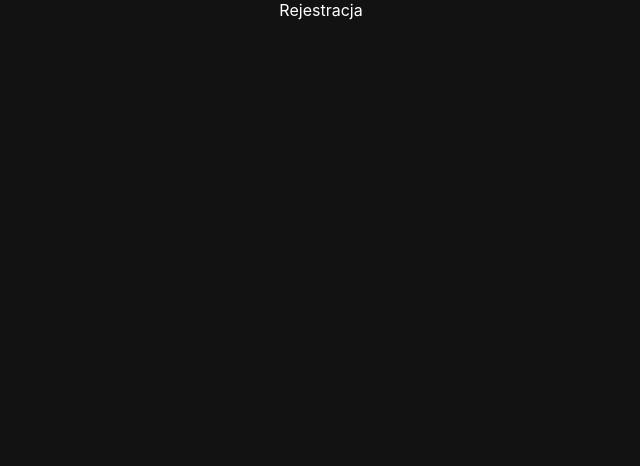
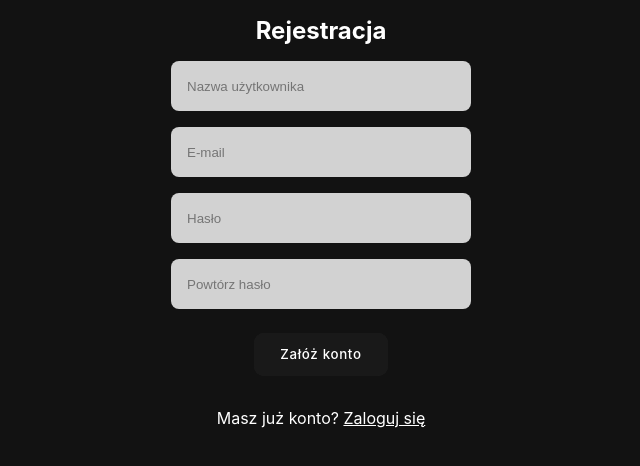
Before and after one commit to Nico2d/TimeLord, a React (Create React App) app: page /register in a window 1280 px wide. Shown: the top 466 px of the page, without its empty margins (319-959 px from the left). Built offline with nearby package versions, Linux system fonts and the light colour scheme.

Commit message:
feat: register new user

```diff
--- a/src/Components/Routing/Routing.tsx
+++ b/src/Components/Routing/Routing.tsx
@@ -4,6 +4,7 @@ import { NoMatch } from "../../Pages/404";
 import { Dashboard } from "../../Pages/Dashboard";
 import { LandingPage } from "../../Pages/LandingPage";
 import { LoginPage } from "../../Pages/LoginPage";
+import { Register } from "../../Pages/Register";
 import { Timer } from "../../Pages/Timer";
 import { TimerWithoutAuth } from "../../Pages/TimerWithoutAuth";
 import ProtectedRoute, { ProtectedRouteProps } from "../Shared/ProtectedRoute";
@@ -34,9 +35,8 @@ export const Routing = () => {
       <Switch>
         <Route exact path="/" component={LandingPage} />
         <Route path="/login" component={LoginPage} />
-        <Route path="/register">Rejestracja</Route>
+        <Route path="/register" component={Register} />
 
-        {/* PROTECTED */}
         <ProtectedRoute
           {...defaultProtectedRouteProps}
           path="/dashboard"
@@ -71,24 +71,6 @@ export const Routing = () => {
           component={Timer}
         />
 
-        {/* NOT PROTECTED */}
-        {/* <Route path="/dashboard/">
-          <Dashboard />
-        </Route> */}
-
-        {/* <Route path="/projects">
-          <Dashboard />
-        </Route> */}
-
-        {/* <Route path="/statistics">
-          <Dashboard />
-        </Route>
-        <Route path="/settings">
-          <Dashboard />
-        </Route> */}
-
-        {/* END NOT PROTECTED */}
-
         <Route path="/timer/">
           <TimerWithoutAuth />
         </Route>
--- a/src/Components/Shared/ProtectedRoute.tsx
+++ b/src/Components/Shared/ProtectedRoute.tsx
@@ -21,15 +21,11 @@ export default function ProtectedRoute({
 
   isAuthenticated = !(value === undefined || value === "");
 
-  console.log("ProtectedRoute [Auth]: ", isAuthenticated);
-
   useEffect(() => {
     if (!isAuthenticated) {
       setRedirectPath(currentLocation.pathname);
     }
   }, [isAuthenticated, setRedirectPath, currentLocation]);
-
-  // const isCurrentLocation = routeProps.path === currentLocation.pathname;
 
   if (isAuthenticated) {
     return <Route {...routeProps} />;
--- /dev/null
+++ b/src/Pages/Register.tsx
@@ -0,0 +1,125 @@
+import axios from "axios";
+import { useRef } from "react";
+import { SubmitHandler, useForm } from "react-hook-form";
+import { Link } from "react-router-dom";
+import styled from "styled-components";
+import { ErrorMessage } from "../Components/Shared/ErrorMessage";
+import { StyledButton } from "../Components/Shared/StyledComponents/StyledButton";
+import { StyledInput } from "../Components/Shared/StyledComponents/StyledInput";
+import { API_URL } from "../constants";
+
+type RegisterType = {
+  username: string;
+  email: string;
+  password: string;
+  repeatPassword: string;
+};
+
+export const Register = () => {
+  const {
+    register,
+    handleSubmit,
+    watch,
+    formState: { errors },
+  } = useForm();
+
+  const password = useRef({});
+  password.current = watch("password", "");
+
+  const onSubmit: SubmitHandler<RegisterType> = async (submitData) => {
+    axios
+      .post(`${API_URL}/auth/local/register`, {
+        username: submitData.username,
+        email: submitData.email,
+        password: submitData.password,
+      })
+      .then((response) => {
+        console.log("Well done!");
+        console.log("User profile", response.data.user);
+        console.log("User token", response.data.jwt);
+      })
+      .catch((error) => {
+        console.log("An error occurred:", error.response);
+      });
+  };
+
+  const checkIsAllFieldsFilled = () => {
+    let isAllFieldsFilled = true;
+    const watchAllFields = Object.values(watch());
+
+    if (watchAllFields.length === 0) {
+      return false;
+    }
+
+    watchAllFields.forEach((item: String) => {
+      if (item === "") {
+        isAllFieldsFilled = false;
+      }
+    });
+
+    return isAllFieldsFilled;
+  };
+
+  console.log(checkIsAllFieldsFilled());
+
+  return (
+    <StyledForm onSubmit={handleSubmit(onSubmit)}>
+      <h1>Rejestracja</h1>
+      <StyledInput
+        type="text"
+        {...register("username", { required: true })}
+        placeholder="Nazwa użytkownika"
+      />
+      {errors.username && <ErrorMessage message="Wybierz jakąś super nazwę" />}
+
+      <StyledInput
+        type="email"
+        {...register("email", { required: true })}
+        placeholder="E-mail"
+      />
+      {errors.email && <ErrorMessage message="Pole jest wymagane" />}
+      <StyledInput
+        type="password"
+        {...register("password", {
+          required: true,
+          minLength: {
+            value: 8,
+            message: "Password must have at least 8 characters",
+          },
+        })}
+        placeholder="Hasło"
+      />
+      {errors.password && (
+        <ErrorMessage message="Hasło musi mieć minimum 8 znaków" />
+      )}
+
+      <StyledInput
+        type="password"
+        {...register("repeatPassword", {
+          required: true,
+          validate: (value) =>
+            value === password.current || "The passwords do not match",
+        })}
+        placeholder="Powtórz hasło"
+      />
+      {errors.repeatPassword && <p>{errors.repeatPassword.message}</p>}
+
+      <StyledButton type="submit" isFocus={checkIsAllFieldsFilled()}>
+        Załóż konto
+      </StyledButton>
+
+      <p>
+        Masz już konto? <Link to="/dashboard">Zaloguj się</Link>
+      </p>
+    </StyledForm>
+  );
+};
+
+const StyledForm = styled.form`
+  width: 300px;
+  margin: auto;
+
+  * {
+    margin-bottom: 1rem;
+  }
+`;
```
